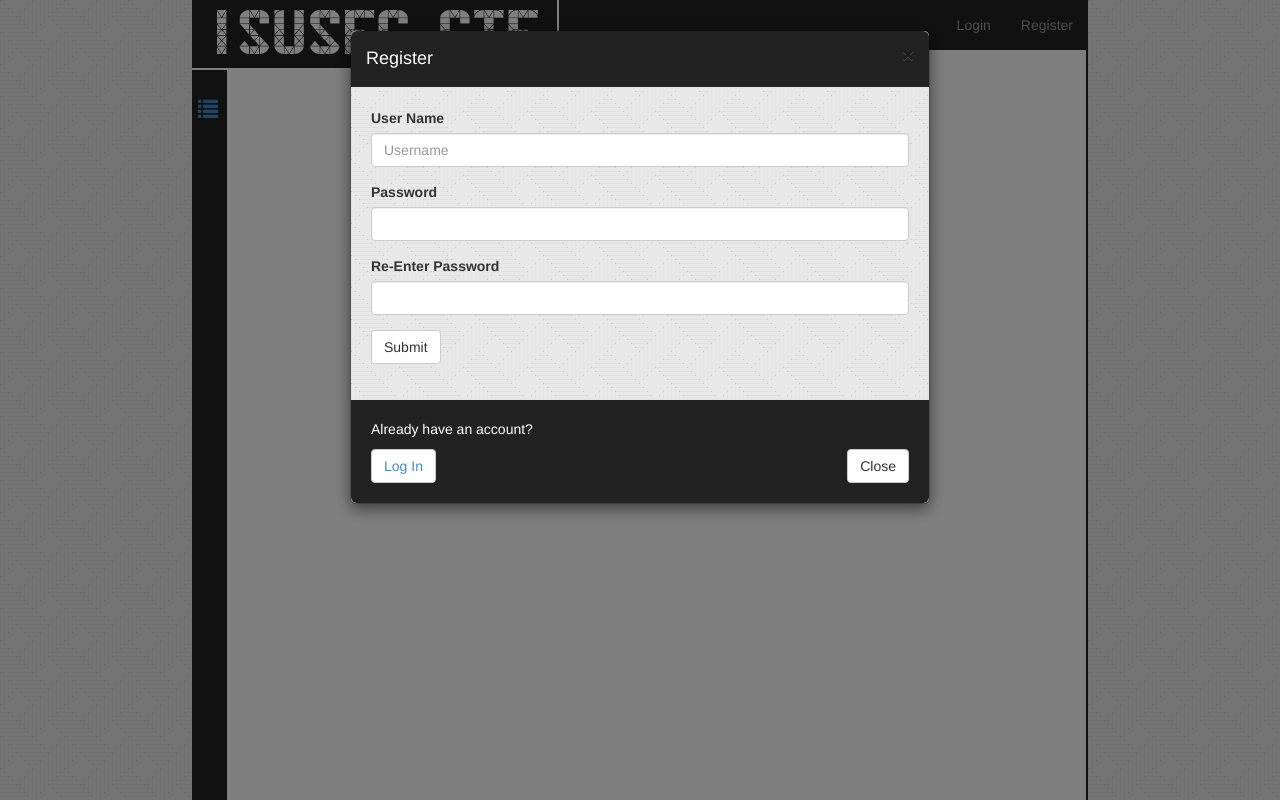
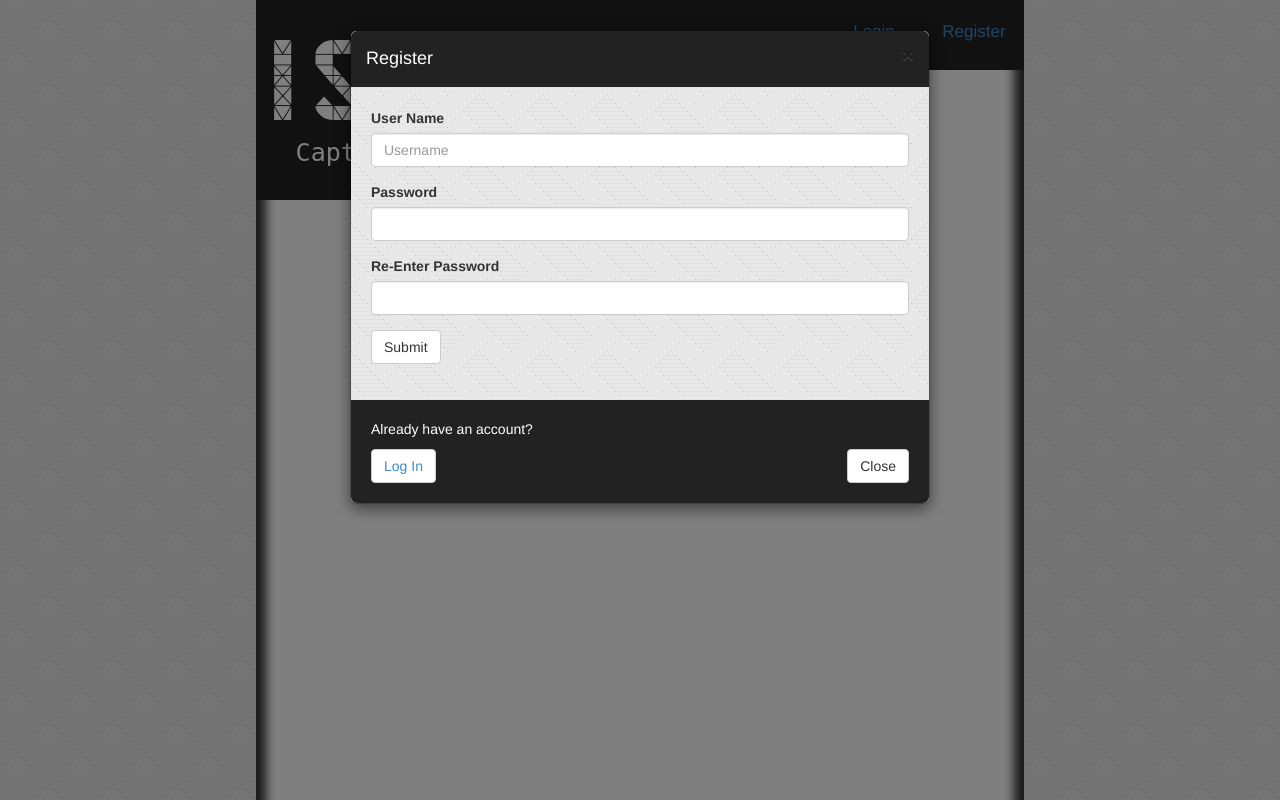
Before and after one commit to akama/NightShade, a Django app: page /accounts/register/ in a window 1280 px wide. Run offline with Django 3.2, Linux system fonts and the light colour scheme; parts of the project's set-up code (start-up, migrations or seed data) failed here and were passed over; some libraries are stand-ins or nearby versions.

Commit message:
More style changes 2.0

```diff
--- a/NightShade/static/css/custom.css
+++ b/NightShade/static/css/custom.css
@@ -1,3 +1,11 @@
+/*----------------------------------------------------------------------------------*/
+/*
+/* * Custom Style Sheet for NightShade CTF App *
+/*
+/*   author: b0b
+/*   version: 0.0-fuckIt
+/*
+------------------------------------------------------------------------------------*/
 html {
 	overflow: visible;
 }
@@ -7,64 +15,64 @@ body {
 }
 
 .container {
-	padding-top: 10px;
+	padding-top: 210px;
 	padding-left: 50px;
+	margin-left: 20%;
+	width: 60%;
 }
 
-body.modal-open {
-	margin: 0;
-}
 
-div.logout-text {
-    padding-top: 100px;
-    font-size: 18px;
-    text-align: center;
-}
-
-.topbar {
-    background-color: lightblue;
-}
-
+/*----------------------------------------------------------------------------------*/
+/* `Page margins
+------------------------------------------------------------------------------------*/
 .colorbar-left {
+	box-shadow: 10px 10px 10px 0px;
 	position: absolute;
 	left: 0;
 	background-image: url('../img/pixel_weave.png');
-	width: 15%;
+	width: 20%;
 	height: 100%;
 }
 
 .colorbar-right {
+	box-shadow: 10px 10px 10px 20px;
 	position: absolute;
 	right: 0;
 	background-image: url('../img/pixel_weave.png');
-	width: 15%;
+	width: 20%;
 	height: 100%;
 }
 
-.vertical-bar.nav {
-	padding-top: 90px;
-	color: grey;
-	padding-left: 0.3em;
-	font-size: 20px;
-	position: absolute;
-	left: 15%;
-	height: 100%;
-	width: 35px;
-	background-color: #222;
+
+/*----------------------------------------------------------------------------------*/
+/* `Contest Content Stuff
+------------------------------------------------------------------------------------*/
+.contest {
+
 }
 
-a#vbar-nav-icon .glyphicon{
-	margin-top: 5px;
+.contest.title {
+	font-size: 20px;
+	background-color: #222;
+	border-radius: 6px;
+	margin-bottom: 5px;
+	padding: 5px;
 }
 
-.vertical-bar.right{
-	position: absolute;
-	right: 15%;
-	height: 100%;
-	width: 2px;
-	background-color: #222;
+.contest.description {
+
 }
 
+.line-spacer {
+	width: 100px;
+	margin: 20px auto;
+	background-color: white;
+	height: 1px;
+}
+
+/*----------------------------------------------------------------------------------*/
+/* `Modal Stuff
+------------------------------------------------------------------------------------*/
 .modal {
     bottom: 0;
     display: none;
@@ -92,56 +100,118 @@ a#vbar-nav-icon .glyphicon{
 	background-image: url('../img/pixel_weave.png')
 }
 
-.navbar.navbar-inverse {
-	margin-left: 15%;
-	top: 0;
-	border-radius: 0px;
-	width: 70%;
-	border: 0;
-}
 
-.navbar div.navbar-header {
-	position: absolute;
-	height: 70px;
-	background-color: #222;
-	border-radius: 0 0 10px 0;
-	border-right: 2px solid white;
-	border-bottom: 2px solid white;
-}
-
-.navbar div.navbar-header:hover {
-	position: absolute;
-	height: 70px;
-	background-color: #474747;
-	border-radius: 0 0 10px 0;
-	border-right: 2px solid white;
-	border-bottom: 2px solid white;
-}
-
+/*----------------------------------------------------------------------------------*/
+/* `Titlebar Stuff
+------------------------------------------------------------------------------------*/
 @font-face {
 	font-family: pennStation;
 	src: url("../fonts/Pennstat.ttf");
 }
 
-.navbar.navbar-inverse a.navbar-brand {
-	font-family: pennStation;
-	font-size: 55px;
-	color: white;
-	height: 100%;
-	padding: 28px 15px;
-	line-height: 20px;
+.titlebar-menu {
+	background-color: #222;
+	position: absolute;
+	margin-left: 45%;
+	width: 35%;
+	height: 70px;
+	font-size: 17px;
 }
 
-li#username {
+.titlebar-menu-tab {
+	position: relative;
 	background-color: white;
+	width: 60px;
+	height: 50%;
+	border-top-right-radius: 30px;
+	border-top-left-radius: 30px;
 }
 
-li#username a {
+.titlebar-menu-inner-tab {
+}
+
+/* `Titlebar Logo Stuff < Navbar Stuff
+-----------------------------------------------*/
+.titlebar-logo {
+	margin-left: 20%;
+	font-family: pennStation;
+	text-align: center;
+	color: white;
+	position: absolute;
+	height: 200px;
+	width: 25%;
+	padding-top: 40px;
+	background-color: #222;
+	border-radius: 0 0 10px 0;
+	background-repeat: repeat-y;
+}
+
+.titlebar-logo:hover {
+	background-color: #474747;
+	color: white;
+	text-decoration: none;
+}
+
+.titlebar-logo-title {
+	font-size: 100px;
+	line-height: 1;
+}
+
+.titlebar-logo-subtitle {
+	font-family: 'Monospace';
+	font-size: 25px;
+	line-height: 1;
+}
+/*---------------------------------------------*/
+
+
+/*----------------------------------------------------------------------------------*/
+/* `User Auth Stuff
+------------------------------------------------------------------------------------*/
+.auth {
+	text-align: center;
+	float: right;
+	height: 100%;
+	width: 200px;
+}
+
+a#menulink {
+	padding-top: 20px;
+	position: relative;
+	top: 20px;
+}
+
+div#username {
+	background-color: white;
+	float: left;
+	height: 100%;
+	width: 100px;
+}
+
+div#login {
+	float: left;
+	height: 100%;
+	width: 100px;
+}
+
+div#register {
+	float: right;
+	height: 100%;
+	width: 100px;
+}
+
+div#username a {
 	color: black;
 }
 
-li#username a:hover {
+div#username a:hover {
 	color: grey;
+}
+
+div.logout-text {
+    padding-top: 100px;
+    font-size: 18px;
+    text-align: center;
 }
 
 .btn.btn-default.register {
@@ -151,10 +221,3 @@ li#username a:hover {
 .btn.btn-default.register a{
 	text-decoration: none;
 }
-
-.headerbar {
-    margin-left: 20px;
-    margin-top: 20px;
-    margin-bottom: 0px;
-    background-color: red;
-}
--- a/static/css/custom.css
+++ b/static/css/custom.css
@@ -104,7 +104,7 @@ a#vbar-nav-icon .glyphicon{
 
 .navbar div.navbar-header {
 	position: absolute;
-	height: 100px;
+	height: 130px;
 	background-color: #222;
 	border-radius: 0 0 10px 0;
 	border-right: 2px solid white;
--- a/templates/base.html
+++ b/templates/base.html
@@ -14,53 +14,34 @@
 <body>
 <div class="colorbar-right"></div>
 <div class="colorbar-left"></div>
-<div class="vertical-bar right"></div>
-<div class="vertical-bar nav">
-    {% if user.is_authenticated %}
-    <a id="vbar-nav-icon"
-       href="{% url "profile" %}"
-       data-toggle="tooltip"
-       title="Profile">
-        <span class="glyphicon glyphicon-user"></span>
-    </a>
-    {% endif %}
-    <a id="vbar-nav-icon"
-       href="#"
-       data-toggle="tooltip"
-       title="Challenges">
-        <span class="glyphicon glyphicon-list"></span>
-    </a>
-</div>
-    <nav class="navbar navbar-inverse" role="navigation">
-        <!-- Brand and toggle get grouped for better mobile display -->
-        <div class="navbar-header">
-            <a class="navbar-brand" href="{% url "home_page" %}">
-                {% block navbar-title %}ISUSec CTF {% endblock %}
-            </a>
-        </div>
 
-        <!-- Collect the nav links, forms, and other content for toggling -->
-        <div class="collapse navbar-collapse navbar-ex1-collapse">
-            <ul class="nav navbar-nav navbar-right">
+        <a class="titlebar-logo" href="{% url "home_page" %}">
+            <div class="titlebar-logo-title">
+                {% block navbar-title %}ISUSEC{% endblock %}
+            </div>
+            <div class='titlebar-logo-subtitle'>
+                {% block navbar-subtitle %}Capture The Flag{% endblock %}
+            </div>
+        </a>
+
+        <div class="titlebar-menu">
+            <div class="auth">
                 {% if user.is_authenticated %}
-                    <li id="username"><a href="{% url "profile" %}">
+                    <div id="username"><a id="menulink" href="{% url "profile" %}">
                         <span class="glyphicon glyphicon-user"></span>
                          -
                         {{ user.username }}
-                    </a></li>
-                    <li><a href="{% url "logout" %}">Logout</a></li>
+                    </a></div>
+                    <div><a id="menulink" href="{% url "logout" %}">Logout</a></div>
                 {% else %}
-                    <li id="login"><a href="{% url "login" %}">Login</a></li>
-                    <li id="register"><a href="{% url "register" %}">Register</a></li>
+                    <div id="login"><a id="menulink" href="{% url "login" %}">Login</a></div>
+                    <div id="register"><a id="menulink" href="{% url "register" %}">Register</a></div>
                 {% endif %}
-            </ul>
+            </div>
         </div>
-        <!-- /.navbar-collapse -->
-    </nav>
 
     <div class="container">
-        {% block content %}
-        {% endblock %}
+        {% block content %}{% endblock %}
     </div>
 </body>
 <script src="{% static "js/jquery-1.10.2.js" %}"></script>
--- a/templates/home.html
+++ b/templates/home.html
@@ -3,7 +3,9 @@
 {% block content %}
 
     {% for contest in contests %}
-        <a href='{% url 'contest-view' contest.slug %}'><h5>{{ contest.title }}</h5></a>
+        <a href='{% url 'contest-view' contest.slug %}'>
+           <h3>{{ contest.title }}</h3>
+        </a>
         <p>{{ contest.description }}</p>
     {% endfor %}
 
```
Also changed, not shown: NightShade/settings.py (+6 -1 lines), templates/CTF/contest_detail.html (+40 -3 lines), NightShade/static/img/vbar.png (added), NightShade/static/img/vbar_slider.png (added), NightShade/static/img/vbar_slider_bottom.png (added), NightShade/static/img/vbar_slider_top.png (added), 4 other files.
